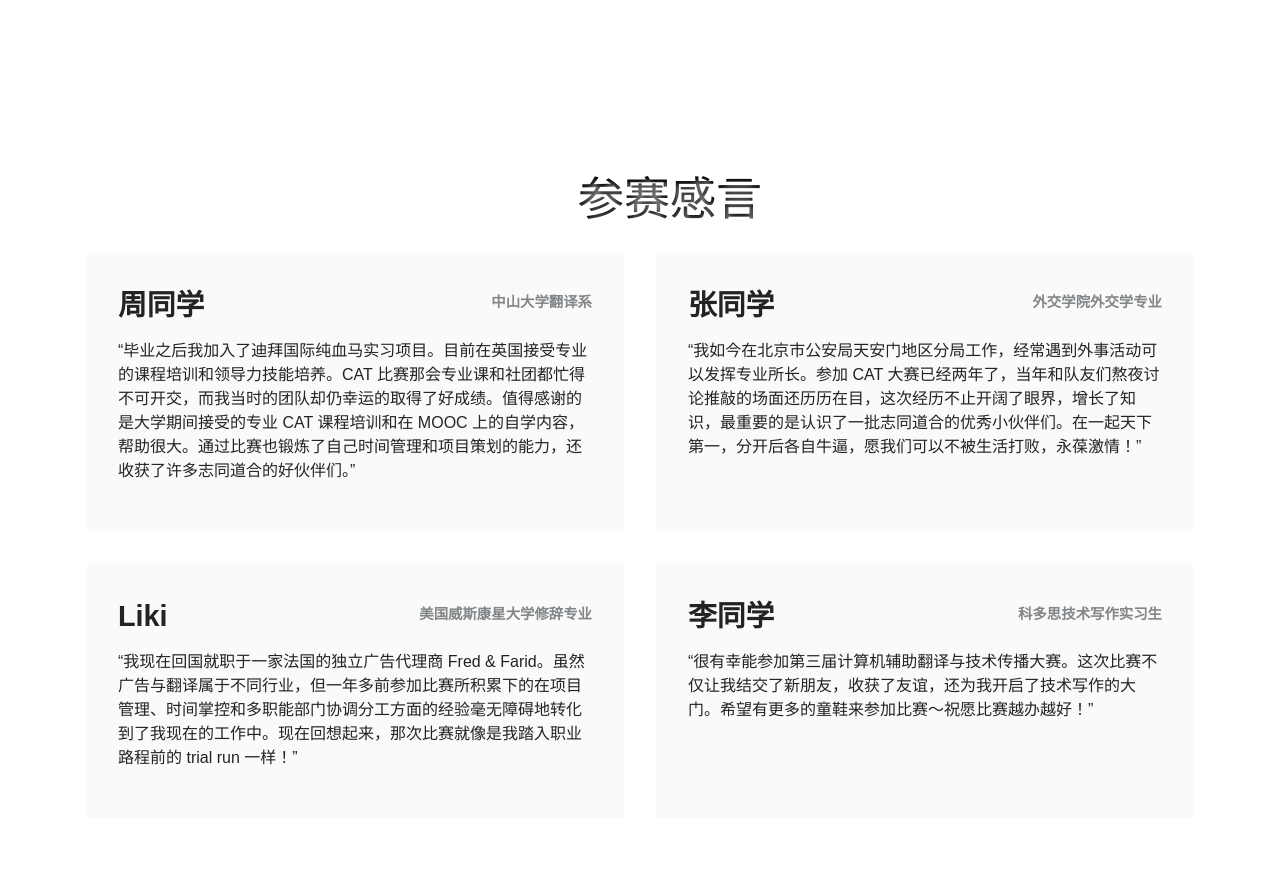
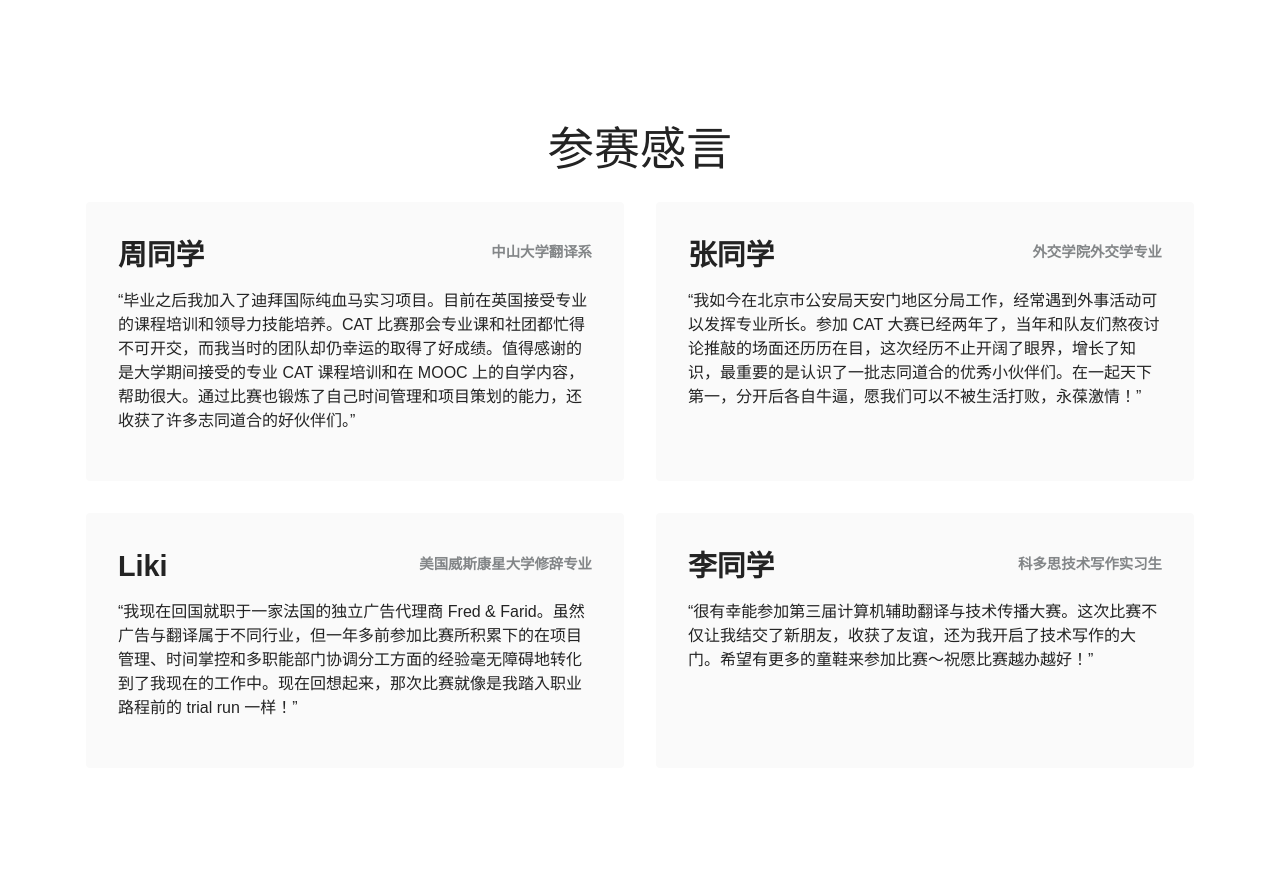
Before and after one commit to etigerstudio/8th-cattc-site, a plain HTML site: page index.html in a window 1280 px wide. Shown: the part 1800-2693 px from the top of the page. Drawn offline with Linux system fonts and the light colour scheme; files whose address does not match are found by name.

Commit message:
字体标准化兼容，修改二维码间距，header跳转

```diff
--- a/index.html
+++ b/index.html
@@ -316,7 +316,7 @@
 
 			<div class="container">
 				<div class="row">
-					<div class="title col-12">
+					<div class="col-12">
 						<h3 class="module-title">参赛感言</h3>
 					</div>
 					<div class="card col-12 col-md-6">
```
